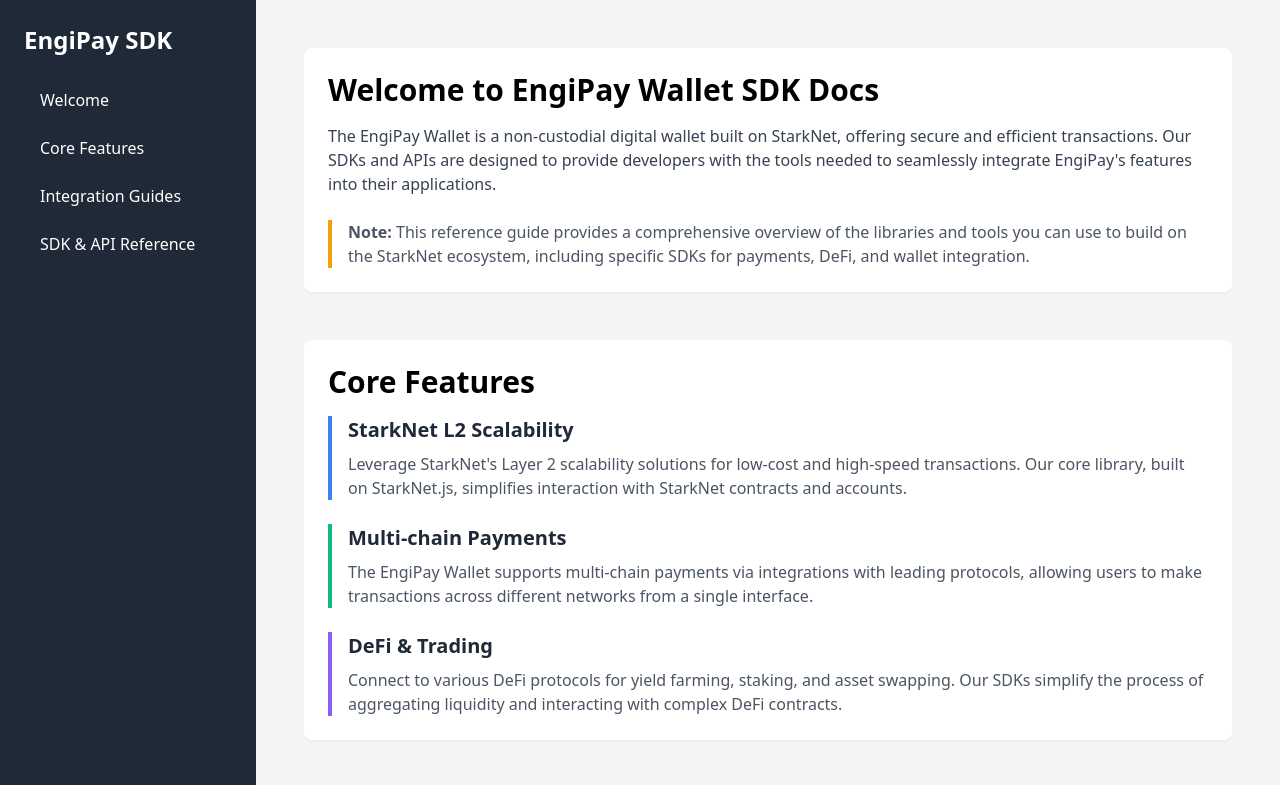
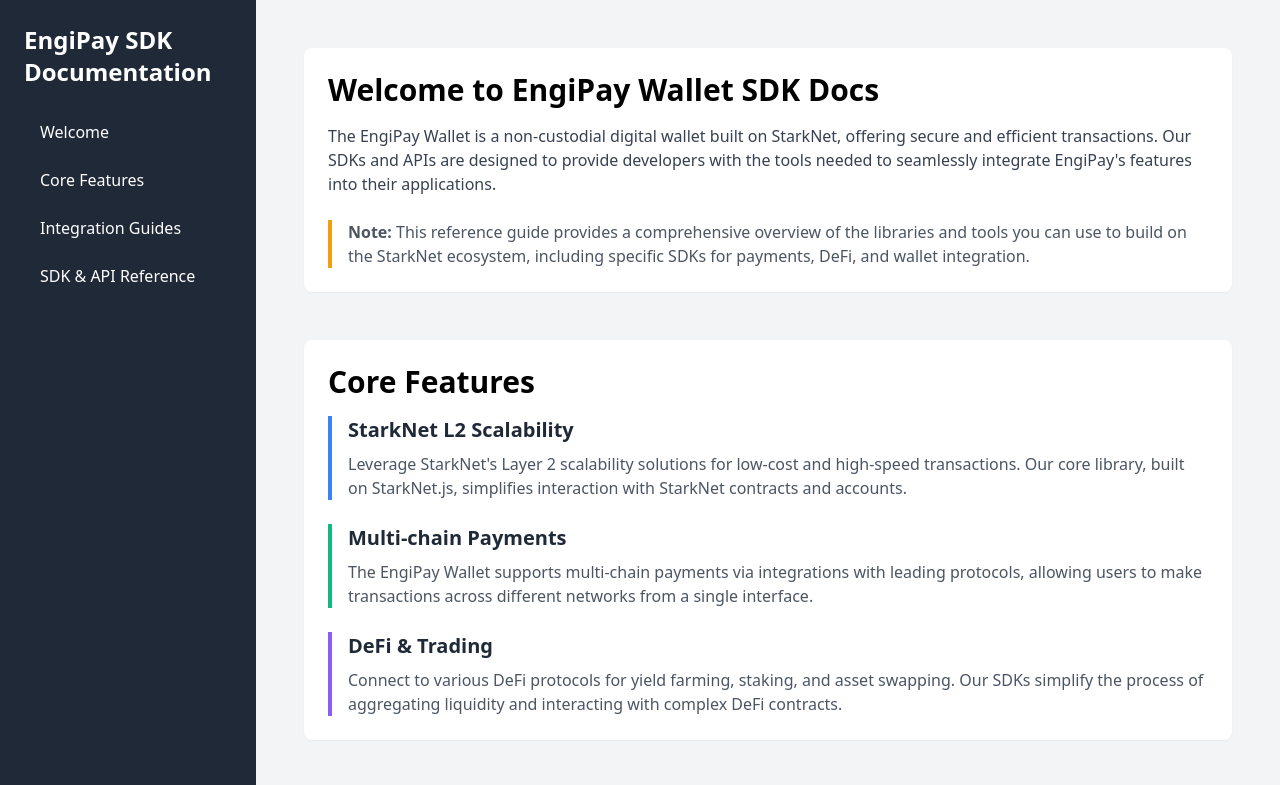
Before and after one commit to master-david445/EngiPay-SDK-docs, a plain HTML site: page index.html in a window 1280 px wide. Shown: the top 785 px of the page. Drawn offline with nearby package versions, Linux system fonts and the light colour scheme.

Commit message:
Update index.html

```diff
--- a/index.html
+++ b/index.html
@@ -30,7 +30,7 @@
 
     <div class="flex flex-col md:flex-row min-h-screen">
         <aside id="sidebar" class="sidebar bg-gray-800 text-white w-64 p-6 space-y-4 md:sticky md:top-0 md:h-screen fixed top-0 left-0 h-full z-40">
-            <h1 class="text-2xl font-bold mb-6">EngiPay SDK</h1>
+            <h1 class="text-2xl font-bold mb-6">EngiPay SDK Documentation</h1>
             <nav class="space-y-2">
                 <a href="#welcome" class="block py-2 px-4 rounded-md hover:bg-gray-700">Welcome</a>
                 <a href="#core-features" class="block py-2 px-4 rounded-md hover:bg-gray-700">Core Features</a>
```
